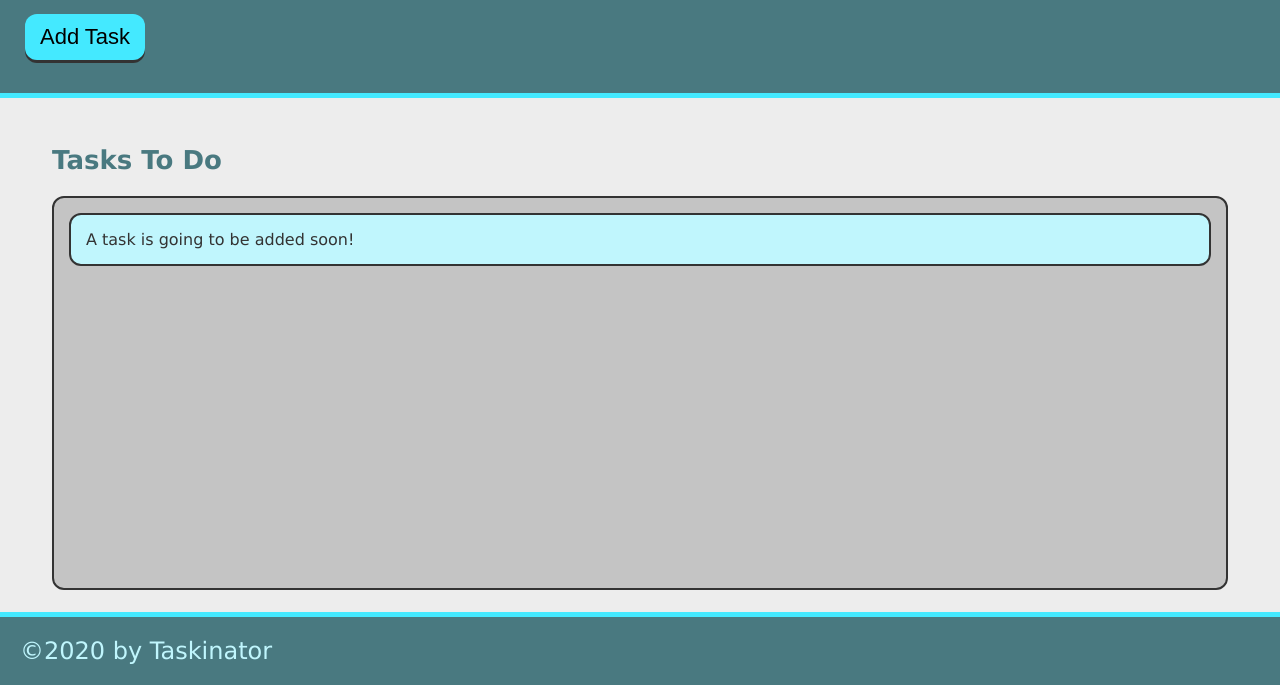
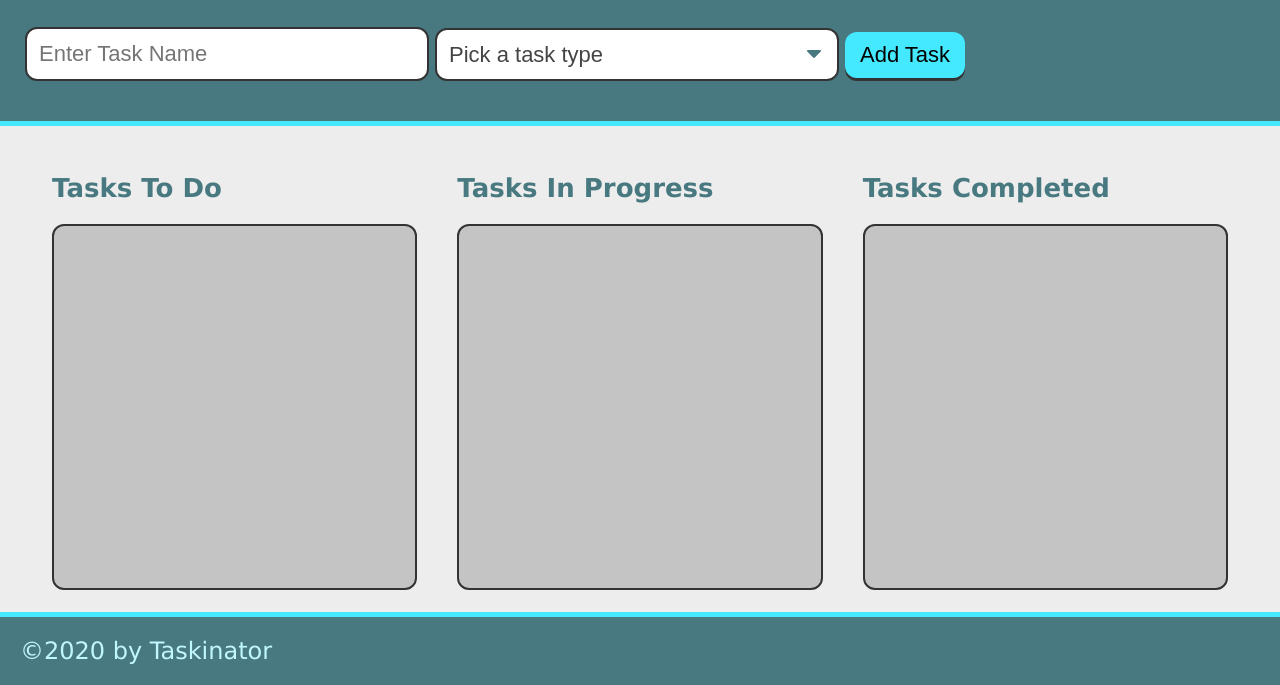
Before and after one commit to jcv12/Taskinator, a plain HTML site: page index.html in a window 1280 px wide. Shown: the part 115-800 px from the top of the page. Drawn offline with Linux system fonts and the light colour scheme.

Commit message:
updating the html

```diff
--- a/index.html
+++ b/index.html
@@ -14,15 +14,41 @@
   <header>
     <h1 class="page-title">Taskinator</h1>
     <p>Click the button below to add a new task!</p>
-    <button class="btn" id="save-task">Add Task</button>
+    <form id="task-form">
+      <div class="form-group">
+        <input type="text" name="task-name" placeholder="Enter Task Name" />
+      </div>
+      <div class="form-group">
+        <select name="task-type" class="select-dropdown">
+          <option value="" selected disabled>Pick a task type</option>
+          <option value="Print">Print</option>
+          <option value="Web">Web</option>
+          <option value="Mobile">Mobile</option>
+        </select>
+      </div>
+      <div class="form-group">
+        <button class="btn" id="save-task" type="submit">Add Task</button>
+      </div>
+    </form>
   </header>
 
-  <main class="page-content">
+  <main class="page-content" id="page-content">
+    <!-- Tasks To Do -->
     <section class="task-list-wrapper">
       <h2 class="list-title">Tasks To Do</h2>
-      <ul class="task-list" id="tasks-to-do">
-        <li class="task-item">A task is going to be added soon!</li>
-      </ul>
+      <ul class="task-list" id="tasks-to-do"></ul>
+    </section>
+
+    <!-- Tasks In Progress -->
+    <section class="task-list-wrapper">
+      <h2 class="list-title">Tasks In Progress</h2>
+      <ul class="task-list" id="tasks-in-progress"></ul>
+    </section>
+
+    <!-- Tasks Completed -->
+    <section class="task-list-wrapper">
+      <h2 class="list-title">Tasks Completed</h2>
+      <ul class="task-list" id="tasks-completed"></ul>
     </section>
   </main>
 
```
